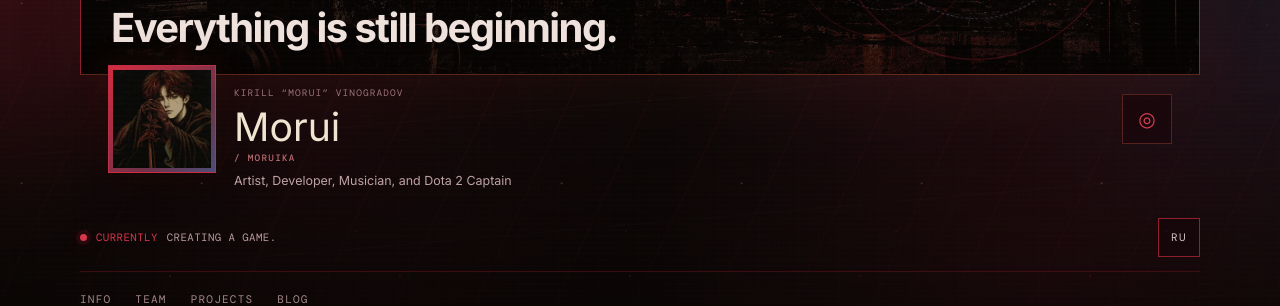
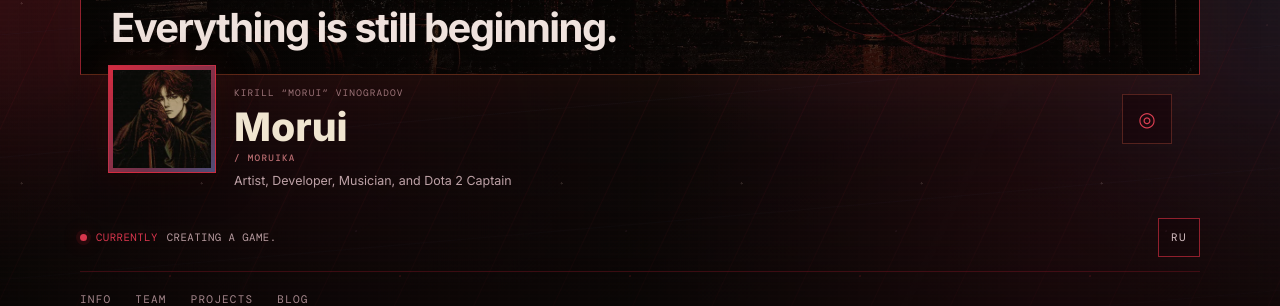
Before and after one commit to Moruika/moruika.github.io, a Jekyll site: the page built from blog.html, in a window 1280 px wide. Shown: the part 209-515 px from the top of the page. Built offline with Jekyll 4.4.1, drawn with Linux system fonts in a browser that asks for light colours.

Commit message:
Add files via upload

```diff
--- a/assets/css/style.css
+++ b/assets/css/style.css
@@ -216,7 +216,7 @@ a:focus-visible { outline: 2px solid var(--orange); outline-offset: 4px; }
 .profile-name-block .site-title-sub { margin-top: 7px; font-size: .58rem; }
 .profile-role { margin: 7px 0 0; color: #bea2a7; font-size: .78rem; }
 .profile-sigil { width: 50px; height: 50px; border: 1px solid rgba(193, 82, 63, .36); display: grid; place-items: center; color: #dc3f52; font-size: 1.25rem; background: rgba(23, 6, 11, .74); align-self: center; }
-.site-title { color: #f0e5d0; }
+.site-title { color: #f0e5d0; font-weight: 800; }
 .site-title-sub { display: block; font-family: 'DM Mono', monospace; font-weight: 500; letter-spacing: .14em; color: #b96c70; }
 
 .site-header-meta { margin-top: 26px; }
```
